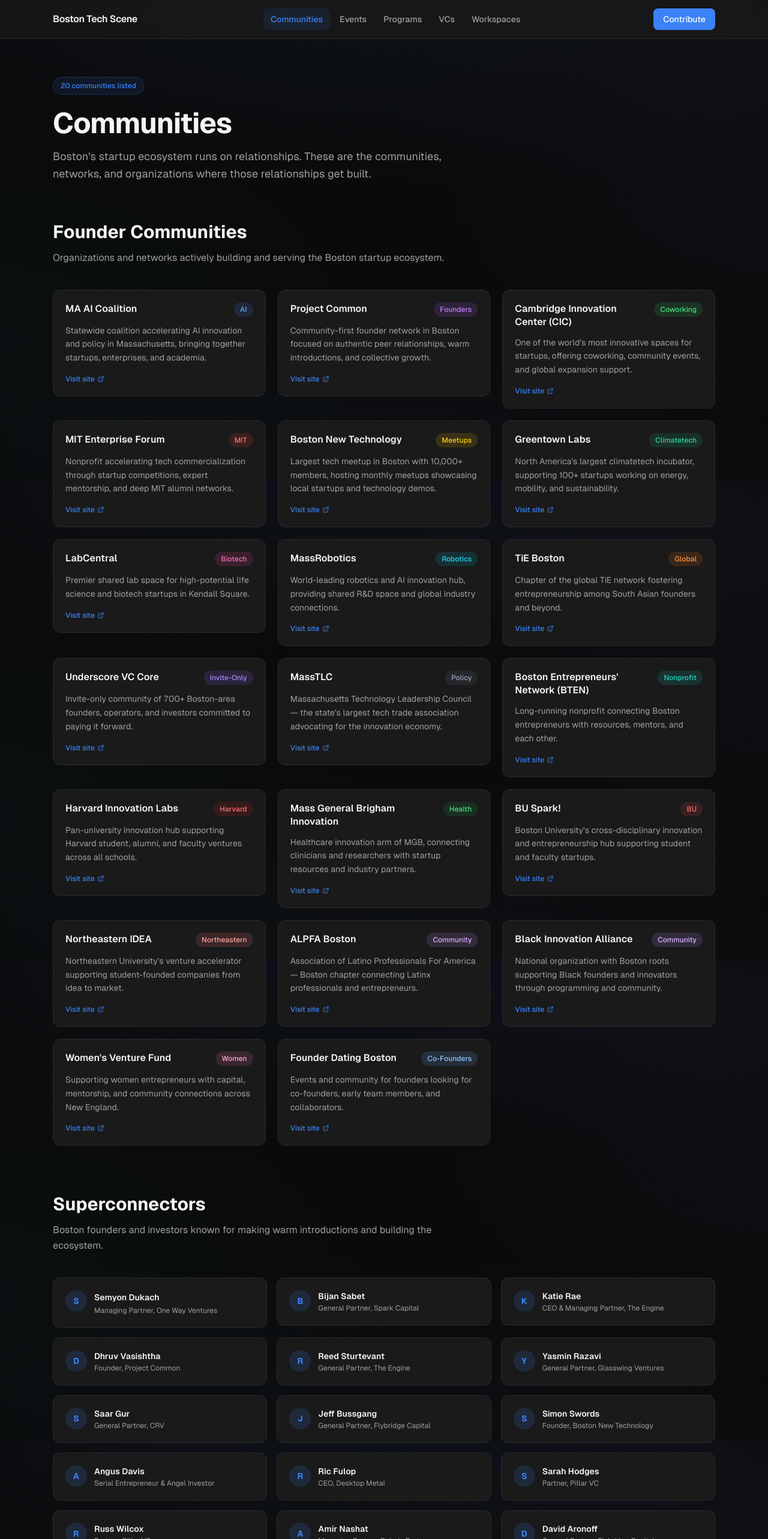
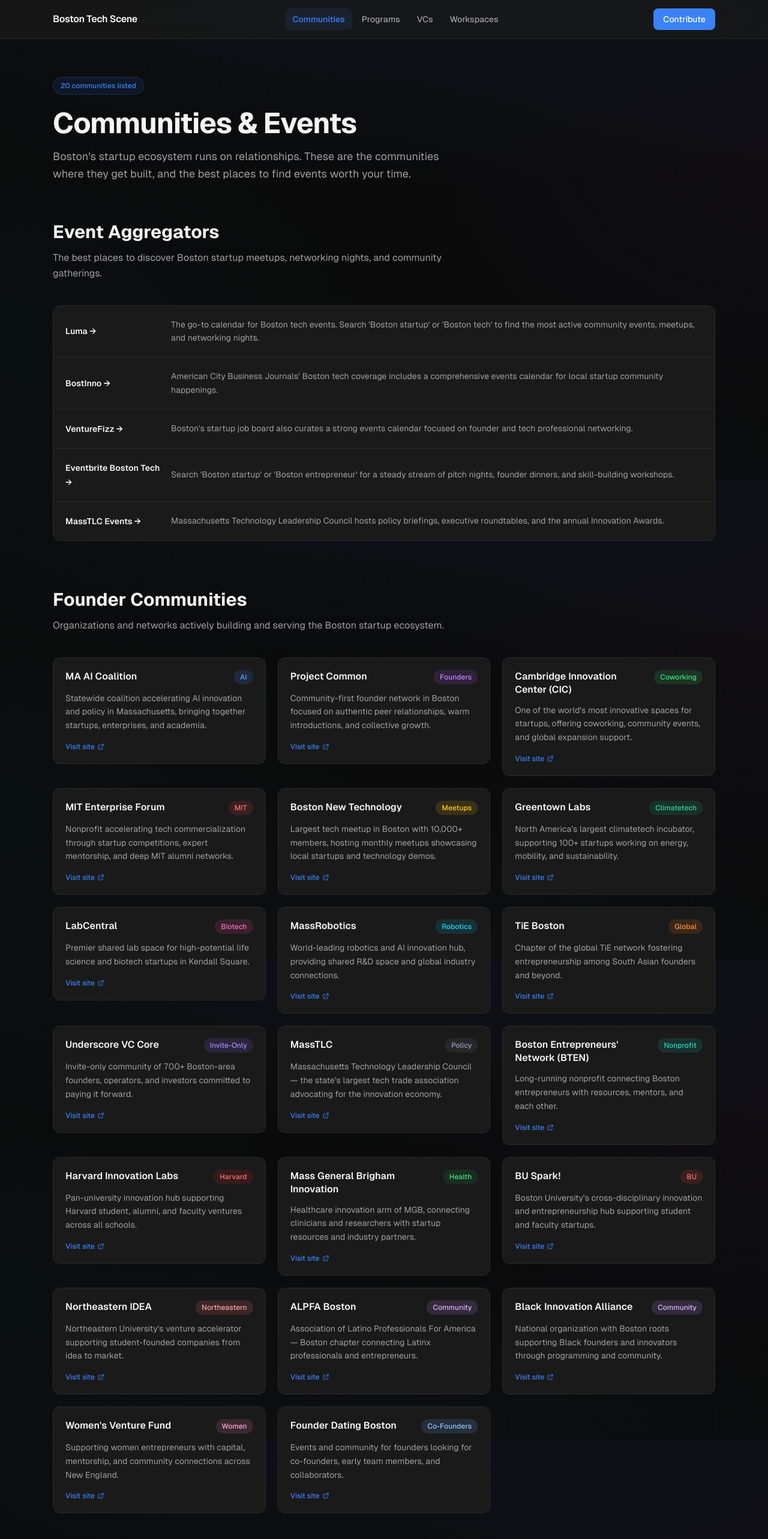
Before and after one commit to bkatz3/BostonTechScene, a Next.js app: page /communities in a window 1280 px wide. Shown: the top 2566 px of the page at 60% size. Built offline with nearby package versions, Linux system fonts and the light colour scheme.

Commit message:
combining community and events pages:

```diff
--- a/app/communities/page.tsx
+++ b/app/communities/page.tsx
@@ -2,12 +2,13 @@
 import Card from "@/components/Card";
 import SectionHeader from "@/components/SectionHeader";
 import FadeIn from "@/components/FadeIn";
-import { communities, superconnectors } from "@/data/communities";
+import { communities } from "@/data/communities";
+import { eventAggregators } from "@/data/events";
 
 export const metadata: Metadata = {
-  title: "Communities",
+  title: "Communities & Events",
   description:
-    "The best founder communities, professional networks, and superconnectors in the Boston startup ecosystem.",
+    "The best founder communities, professional networks, and places to find events in the Boston startup ecosystem.",
 };
 
 const badgeColors: Record<string, string> = {
@@ -42,17 +43,46 @@
             {communities.length} communities listed
           </div>
           <h1 className="text-3xl sm:text-5xl font-bold text-text-primary mb-4 tracking-tight">
-            Communities
+            Communities & Events
           </h1>
           <p className="text-text-secondary text-lg max-w-2xl leading-relaxed">
-            Boston&apos;s startup ecosystem runs on relationships. These are the communities, networks,
-            and organizations where those relationships get built.
+            Boston&apos;s startup ecosystem runs on relationships. These are the communities where
+            they get built, and the best places to find events worth your time.
           </p>
         </div>
       </FadeIn>
 
+      {/* Event aggregators */}
+      <section className="mb-20">
+        <FadeIn>
+          <SectionHeader
+            title="Event Aggregators"
+            subtitle="The best places to discover Boston startup meetups, networking nights, and community gatherings."
+          />
+        </FadeIn>
+        <div className="overflow-hidden rounded-xl border border-[#2a2a2a]">
+          {eventAggregators.map((agg, i) => (
+            <FadeIn key={agg.name} delay={i * 60}>
+              <div className={`flex flex-col sm:flex-row sm:items-center gap-4 p-5 ${i < eventAggregators.length - 1 ? "border-b border-[#2a2a2a]" : ""} bg-surface hover:bg-[#202020] transition-colors`}>
+                <div className="sm:w-40 shrink-0">
+                  <a
+                    href={agg.url}
+                    target="_blank"
+                    rel="noopener noreferrer"
+                    className="text-text-primary font-semibold text-sm hover:text-accent transition-colors"
+                  >
+                    {agg.name} →
+                  </a>
+                </div>
+                <p className="text-text-secondary text-sm leading-relaxed flex-1">{agg.description}</p>
+              </div>
+            </FadeIn>
+          ))}
+        </div>
+      </section>
+
       {/* Communities grid */}
-      <section className="mb-20">
+      <section>
         <FadeIn>
           <SectionHeader
             title="Founder Communities"
@@ -73,44 +103,6 @@
           ))}
         </div>
       </section>
-
-      {/* Superconnectors */}
-      <section>
-        <FadeIn>
-          <SectionHeader
-            title="Superconnectors"
-            subtitle="Boston founders and investors known for making warm introductions and building the ecosystem."
-          />
-        </FadeIn>
-        <div className="grid sm:grid-cols-2 lg:grid-cols-3 gap-4">
-          {superconnectors.map((person, i) => (
-            <FadeIn key={person.name} delay={i * 40}>
-              <div className="bg-surface border border-[#2a2a2a] rounded-xl p-5 card-hover">
-                <div className="flex items-start gap-3">
-                  <div className="w-9 h-9 rounded-full bg-accent/15 flex items-center justify-center text-accent text-sm font-bold shrink-0">
-                    {person.name.charAt(0)}
-                  </div>
-                  <div>
-                    {person.url ? (
-                      <a
-                        href={person.url}
-                        target="_blank"
-                        rel="noopener noreferrer"
-                        className="text-text-primary font-semibold text-sm hover:text-accent transition-colors"
-                      >
-                        {person.name}
-                      </a>
-                    ) : (
-                      <p className="text-text-primary font-semibold text-sm">{person.name}</p>
-                    )}
-                    <p className="text-text-secondary text-xs mt-0.5">{person.role}</p>
-                  </div>
-                </div>
-              </div>
-            </FadeIn>
-          ))}
-        </div>
-      </section>
     </div>
   );
 }
--- a/app/events/page.tsx
+++ b/app/events/page.tsx
@@ -1,114 +1,5 @@
-import type { Metadata } from "next";
-import SectionHeader from "@/components/SectionHeader";
-import FadeIn from "@/components/FadeIn";
-import { eventAggregators, annualEvents } from "@/data/events";
-
-export const metadata: Metadata = {
-  title: "Events",
-  description:
-    "Where to find Boston startup events — aggregators, weekly meetups, and the annual conferences worth blocking your calendar for.",
-};
-
-const monthColors: Record<number, string> = {
-  1: "bg-blue-500/15 text-blue-400",
-  2: "bg-purple-500/15 text-purple-400",
-  3: "bg-green-500/15 text-green-400",
-  4: "bg-yellow-500/15 text-yellow-400",
-  5: "bg-emerald-500/15 text-emerald-400",
-  6: "bg-orange-500/15 text-orange-400",
-  7: "bg-red-500/15 text-red-400",
-  8: "bg-pink-500/15 text-pink-400",
-  9: "bg-cyan-500/15 text-cyan-400",
-  10: "bg-violet-500/15 text-violet-400",
-  11: "bg-amber-500/15 text-amber-400",
-  12: "bg-teal-500/15 text-teal-400",
-};
-
-const sortedEvents = [...annualEvents].sort((a, b) => a.monthNum - b.monthNum);
+import { redirect } from "next/navigation";
 
 export default function EventsPage() {
-  return (
-    <div className="max-w-6xl mx-auto px-4 sm:px-6 py-16">
-      {/* Page header */}
-      <FadeIn>
-        <div className="mb-16">
-          <div className="inline-flex items-center gap-2 px-3 py-1.5 rounded-full bg-accent/10 border border-accent/20 text-accent text-xs font-medium mb-6">
-            {annualEvents.length} annual events + {eventAggregators.length} aggregators
-          </div>
-          <h1 className="text-3xl sm:text-5xl font-bold text-text-primary mb-4 tracking-tight">
-            Events
-          </h1>
-          <p className="text-text-secondary text-lg max-w-2xl leading-relaxed">
-            Boston&apos;s event calendar is dense. Here&apos;s where to find the best meetups and which
-            annual conferences are worth blocking your calendar for.
-          </p>
-        </div>
-      </FadeIn>
-
-      {/* Event aggregators */}
-      <section className="mb-20">
-        <FadeIn>
-          <SectionHeader
-            title="Where to Find Events"
-            subtitle="The best places to discover Boston startup meetups, networking nights, and community gatherings."
-          />
-        </FadeIn>
-        <div className="overflow-hidden rounded-xl border border-[#2a2a2a]">
-          {eventAggregators.map((agg, i) => (
-            <FadeIn key={agg.name} delay={i * 60}>
-              <div className={`flex flex-col sm:flex-row sm:items-center gap-4 p-5 ${i < eventAggregators.length - 1 ? "border-b border-[#2a2a2a]" : ""} bg-surface hover:bg-[#202020] transition-colors`}>
-                <div className="sm:w-40 shrink-0">
-                  <a
-                    href={agg.url}
-                    target="_blank"
-                    rel="noopener noreferrer"
-                    className="text-text-primary font-semibold text-sm hover:text-accent transition-colors"
-                  >
-                    {agg.name} →
-                  </a>
-                </div>
-                <p className="text-text-secondary text-sm leading-relaxed flex-1">{agg.description}</p>
-              </div>
-            </FadeIn>
-          ))}
-        </div>
-      </section>
-
-      {/* Annual conferences */}
-      <section>
-        <FadeIn>
-          <SectionHeader
-            title="Annual Conferences & Events"
-            subtitle="The marquee events on Boston's startup calendar, sorted by month."
-          />
-        </FadeIn>
-        <div className="space-y-4">
-          {sortedEvents.map((event, i) => (
-            <FadeIn key={event.name} delay={i * 50}>
-              <div className="bg-surface border border-[#2a2a2a] rounded-xl p-5 card-hover flex gap-5">
-                <div className="shrink-0 text-center">
-                  <span className={`inline-block px-3 py-1.5 rounded-lg text-xs font-bold ${monthColors[event.monthNum]}`}>
-                    {event.month.toUpperCase().slice(0, 3)}
-                  </span>
-                </div>
-                <div className="flex-1 min-w-0">
-                  <div className="flex items-start justify-between gap-3 mb-1">
-                    <a
-                      href={event.url}
-                      target="_blank"
-                      rel="noopener noreferrer"
-                      className="text-text-primary font-semibold text-sm hover:text-accent transition-colors"
-                    >
-                      {event.name}
-                    </a>
-                  </div>
-                  <p className="text-text-secondary text-sm leading-relaxed">{event.description}</p>
-                </div>
-              </div>
-            </FadeIn>
-          ))}
-        </div>
-      </section>
-    </div>
-  );
+  redirect("/communities");
 }
--- a/app/page.tsx
+++ b/app/page.tsx
@@ -4,7 +4,6 @@
 import QuickNavCard from "@/components/QuickNavCard";
 import FadeIn from "@/components/FadeIn";
 import { communities } from "@/data/communities";
-import { annualEvents } from "@/data/events";
 import { programs } from "@/data/programs";
 import { vcFirms } from "@/data/vcs";
 import { workspaces } from "@/data/workspaces";
@@ -12,15 +11,9 @@
 const quickNavItems = [
   {
     href: "/communities",
-    title: "Communities",
-    description: "Founder networks, professional groups, and the connectors who make introductions happen.",
+    title: "Communities & Events",
+    description: "Founder networks, professional groups, and the best places to find events worth your time.",
     icon: "🤝",
-  },
-  {
-    href: "/events",
-    title: "Events",
-    description: "Where to find meetups, conferences, and annual gatherings worth your time.",
-    icon: "📅",
   },
   {
     href: "/programs",
@@ -185,7 +178,7 @@
             <div className="mb-12">
               <h2 className="text-2xl sm:text-3xl font-bold text-text-primary mb-3">Explore the guide</h2>
               <p className="text-text-secondary max-w-xl">
-                Five sections covering everything you need to plug into the Boston ecosystem.
+                Four sections covering everything you need to plug into the Boston ecosystem.
               </p>
             </div>
           </FadeIn>
@@ -193,7 +186,6 @@
             {quickNavItems.map((item, i) => {
               const counts: Record<string, number> = {
                 "/communities": communities.length,
-                "/events": annualEvents.length,
                 "/programs": programs.length,
                 "/vcs": vcFirms.length,
                 "/workspaces": workspaces.length,
--- a/components/Nav.tsx
+++ b/components/Nav.tsx
@@ -6,7 +6,6 @@
 
 const links = [
   { href: "/communities", label: "Communities" },
-  { href: "/events", label: "Events" },
   { href: "/programs", label: "Programs" },
   { href: "/vcs", label: "VCs" },
   { href: "/workspaces", label: "Workspaces" },
```
